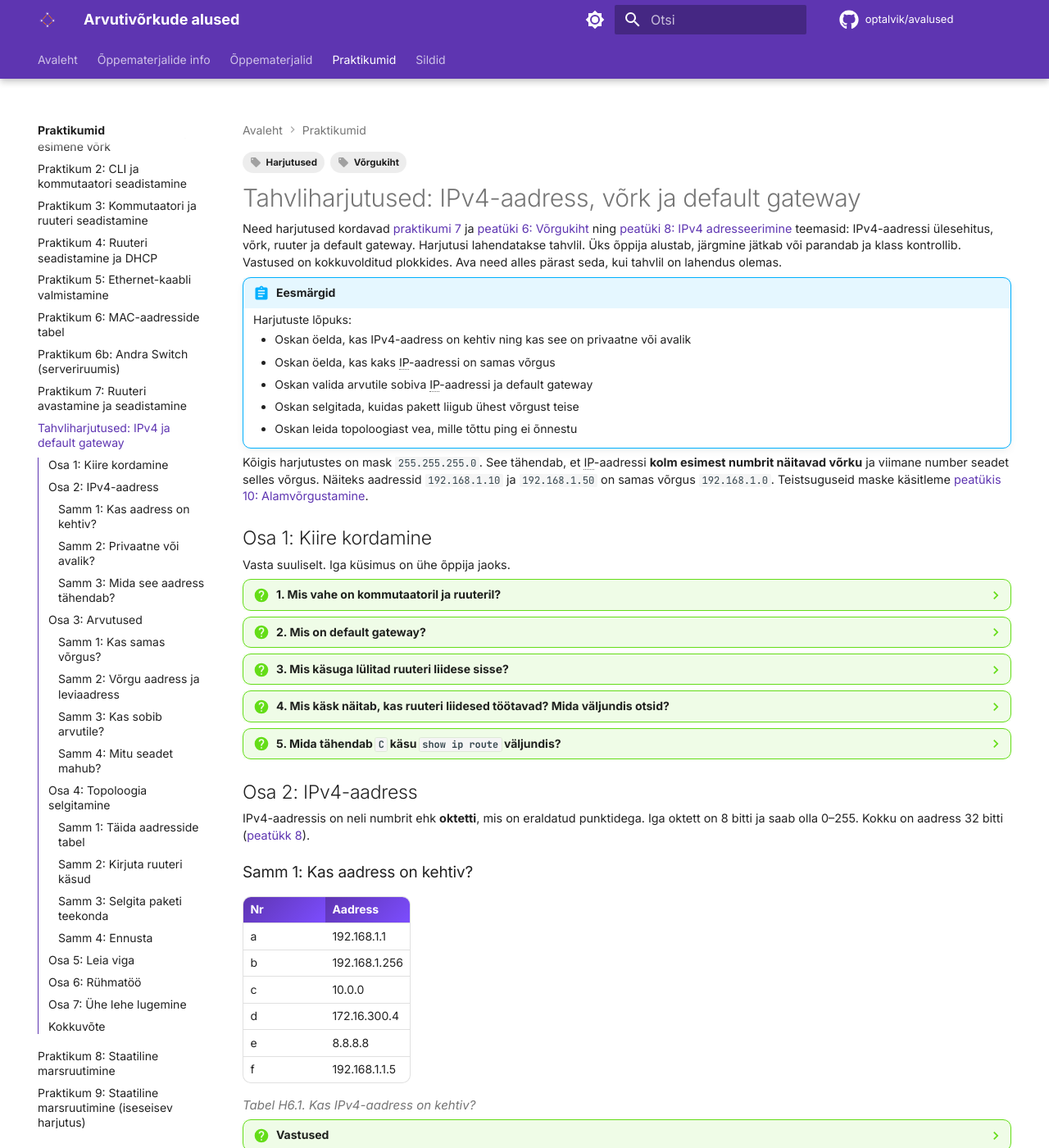
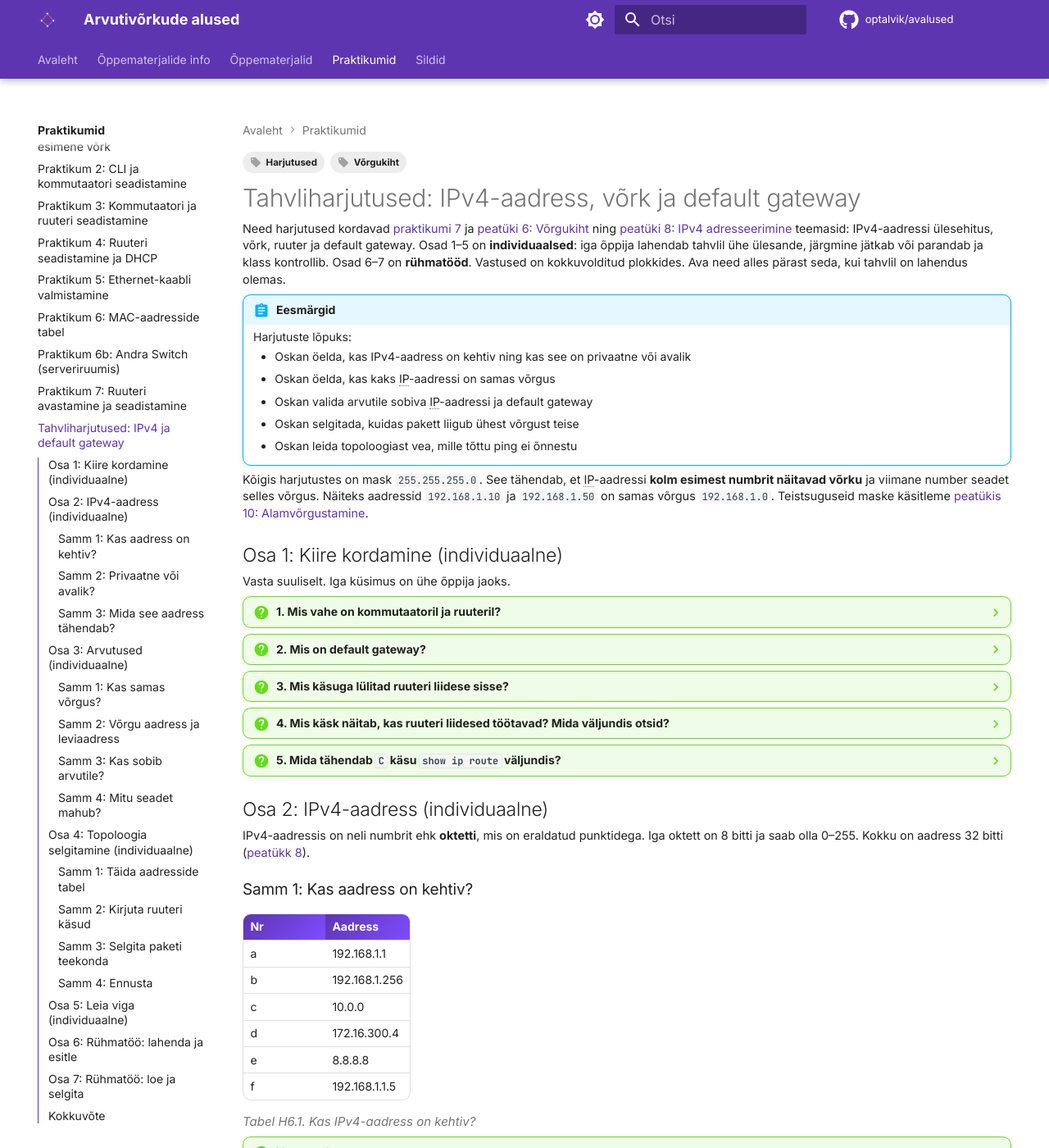
Before and after one commit to optalvik/avalused, an MkDocs documentation site: the page built from docs/praktikumid/harjutused_vorgukiht.md, in a window 1280 px wide and 1400 px high. Shown: the whole window at 82% size. Built offline with MkDocs 1.6.1 and Material for MkDocs 9.7.7, drawn with Linux system fonts in a browser that asks for light colours; comment, search, counter and statistics services are not loaded; some of the changed text lies outside the part shown.

Commit message:
Tahvliharjutused: osad märgitud individuaalseks või rühmatööks, IPv4 rühmatööd (NAT, aadresside nappus) ja peatüki 8 lugemine

```diff
--- a/docs/praktikumid/harjutused_vorgukiht.md
+++ b/docs/praktikumid/harjutused_vorgukiht.md
@@ -6,7 +6,7 @@ tags:
 
 # Tahvliharjutused: IPv4-aadress, võrk ja default gateway
 
-Need harjutused kordavad [praktikumi 7](praktikum_07.md) ja [peatüki 6: Võrgukiht](../teooria/06_vorgukiht.md) ning [peatüki 8: IPv4 adresseerimine](../teooria/08_ipv4.md) teemasid: IPv4-aadressi ülesehitus, võrk, ruuter ja default gateway. Harjutusi lahendatakse tahvlil. Üks õppija alustab, järgmine jätkab või parandab ja klass kontrollib. Vastused on kokkuvolditud plokkides. Ava need alles pärast seda, kui tahvlil on lahendus olemas.
+Need harjutused kordavad [praktikumi 7](praktikum_07.md) ja [peatüki 6: Võrgukiht](../teooria/06_vorgukiht.md) ning [peatüki 8: IPv4 adresseerimine](../teooria/08_ipv4.md) teemasid: IPv4-aadressi ülesehitus, võrk, ruuter ja default gateway. Osad 1–5 on **individuaalsed**: iga õppija lahendab tahvlil ühe ülesande, järgmine jätkab või parandab ja klass kontrollib. Osad 6–7 on **rühmatööd**. Vastused on kokkuvolditud plokkides. Ava need alles pärast seda, kui tahvlil on lahendus olemas.
 
 !!! abstract "Eesmärgid"
     Harjutuste lõpuks:
@@ -19,7 +19,7 @@ Need harjutused kordavad [praktikumi 7](praktikum_07.md) ja [peatüki 6: Võrguk
 
 Kõigis harjutustes on mask `255.255.255.0`. See tähendab, et IP-aadressi **kolm esimest numbrit näitavad võrku** ja viimane number seadet selles võrgus. Näiteks aadressid `192.168.1.10` ja `192.168.1.50` on samas võrgus `192.168.1.0`. Teistsuguseid maske käsitleme [peatükis 10: Alamvõrgustamine](../teooria/10_alamvorgustamine.md).
 
-## Osa 1: Kiire kordamine
+## Osa 1: Kiire kordamine (individuaalne)
 
 Vasta suuliselt. Iga küsimus on ühe õppija jaoks.
 
@@ -38,7 +38,7 @@ Vasta suuliselt. Iga küsimus on ühe õppija jaoks.
 ??? question "5. Mida tähendab `C` käsu `show ip route` väljundis?"
     *Connected*: võrk on otse ruuteri liidese taga. Need read tekivad ise, kui liidesel on IP-aadress ja liides on `up`.
 
-## Osa 2: IPv4-aadress
+## Osa 2: IPv4-aadress (individuaalne)
 
 IPv4-aadressis on neli numbrit ehk **oktetti**, mis on eraldatud punktidega. Iga oktett on 8 bitti ja saab olla 0–255. Kokku on aadress 32 bitti ([peatükk 8](../teooria/08_ipv4.md)).
 
@@ -91,7 +91,7 @@ Mida näitab arvutis olev aadress ja mida sa teed?
     2. DHCP server ei vastanud ja arvuti võttis endale ajutise aadressi. Internetti ei ole. Kontrolli kaablit või WiFi-ühendust ja ruuterit.
     3. Leviaadress: pakett läheb kõigile seadmetele samas võrgus. Arvutile seda aadressi anda ei saa.
 
-## Osa 3: Arvutused
+## Osa 3: Arvutused (individuaalne)
 
 Kirjuta vastus tahvlile ja selgita üks lause, kuidas selle said.
 
@@ -154,7 +154,7 @@ Mitu arvutit saab panna võrku `192.168.1.0`, kui mask on `255.255.255.0` ja ruu
 ??? question "Vastus"
     Viimane number saab olla 0–255, kokku 256 aadressi. Võrgu aadress ja leviaadress lähevad maha: jääb 254. Ruuter kasutab ühe, arvutitele jääb **253**.
 
-## Osa 4: Topoloogia selgitamine
+## Osa 4: Topoloogia selgitamine (individuaalne)
 
 Joonista see topoloogia tahvlile. Sama topoloogia oli praktikumis 7.
 
@@ -220,7 +220,7 @@ Mis juhtub, kui PC1-l on IP-aadress ja mask õiged, aga default gateway puudub?
 ??? question "Vastus"
     Ruuteri `192.168.1.1` pingimine õnnestub, sest see on PC1-ga samas võrgus. PC2 pingimine ei õnnestu, sest PC1 ei tea, kuhu teise võrku minevad paketid saata. Seda proovisite praktikumis 7 osas „Lõhu meelega: gateway puudub“.
 
-## Osa 5: Leia viga
+## Osa 5: Leia viga (individuaalne)
 
 Igas olukorras ei õnnestu ping PC1-st PC2-le. Topoloogia on sama mis osas 4. Õppija leiab vea, ütleb põhjuse ja kirjutab parandatud väärtuse tahvlile.
 
@@ -241,7 +241,7 @@ Igas olukorras ei õnnestu ping PC1-st PC2-le. Topoloogia on sama mis osas 4. Õ
     4. PC1 ja ruuteri liides kasutavad sama aadressi, tekib aadressikonflikt. Ruuteri liides peab olema `192.168.1.1`.
     5. Liides `Fa0/1` ei lähe olekusse `up`, kui kaabli teises otsas pole töötavat seadet. Marsruutimistabelis puudub siis ka rida `C 192.168.2.0`.
 
-## Osa 6: Rühmatöö
+## Osa 6: Rühmatöö: lahenda ja esitle
 
 Jagunege 3–4-liikmelistesse rühmadesse. Iga rühm saab ühe ülesande, joonistab lahenduse tahvlile ja selgitab selle teistele. Igal rühmal on 10 minutit ettevalmistuseks ja 3 minutit esitluseks.
 
@@ -254,15 +254,21 @@ Jagunege 3–4-liikmelistesse rühmadesse. Iga rühm saab ühe ülesande, joonis
 
     **Rühm 4.** Selgita teistele Haapsalu ja Tallinna näite abil, mis on default gateway ([peatükk 6](../teooria/06_vorgukiht.md#default-gateway-uks-valismaailma)). Joonista tahvlile pilt, kus on näha arvuti, gateway ja teine võrk.
 
+    **Rühm 5.** Kodus on ruuter, telefon, sülearvuti ja nutiteler. Kirjuta igale seadmele privaatne IPv4-aadress ja selgita, kuidas need seadmed ühe avaliku aadressiga internetti pääsevad ([NAT](../teooria/08_ipv4.md#nat-kuidas-privaatne-vork-internetti-paaseb)).
+
+    **Rühm 6.** IPv4-aadresse on umbes 4,3 miljardit, aga internetti ühendatud seadmeid on rohkem. Selgita, miks see ikkagi töötab, ja too kolm põhjust ([peatükk 8](../teooria/08_ipv4.md)).
+
 ??? question "Mida rühmatöö lahendusest otsida"
     - Igas võrgus on oma võrgu aadress, näiteks `192.168.1.0`, `192.168.2.0` ja `192.168.3.0`.
     - Ruuteril on igas võrgus üks liides ja selle aadress on selle võrgu gateway.
     - Arvutite aadressid on gateway'ga samas võrgus.
     - Rühm 3 alustab arvutist: IP-aadress ja gateway (`ipconfig`), siis ping gateway'le, siis ping väljapoole.
+    - Rühm 5: kõik kodu seadmed on samas privaatvõrgus (nt `192.168.1.x`), ruuter on gateway ja NAT asendab väljuva paketi aadressi ruuteri avaliku aadressiga.
+    - Rühm 6: privaatsed aadressid ja NAT, IPv6 ning see, et vabad aadressid ostetakse ja müüakse.
 
-## Osa 7: Ühe lehe lugemine
+## Osa 7: Rühmatöö: loe ja selgita
 
-Iga rühm loeb 10 minutit ühte osa [peatükist 6: Võrgukiht](../teooria/06_vorgukiht.md). Seejärel selgitab rühm selle tahvlil teistele 3 minutiga. Selgituses peab olema üks joonis ja üks näide.
+Iga rühm loeb 10 minutit ühte osa [peatükist 6: Võrgukiht](../teooria/06_vorgukiht.md) või [peatükist 8: IPv4 adresseerimine](../teooria/08_ipv4.md). Seejärel selgitab rühm selle tahvlil teistele 3 minutiga. Selgituses peab olema üks joonis ja üks näide.
 
 | Rühm | Mida loete |
 |---|---|
@@ -270,6 +276,9 @@ Iga rühm loeb 10 minutit ühte osa [peatükist 6: Võrgukiht](../teooria/06_vor
 | 2 | [Ruuter — võrkude vaheline teejuht](../teooria/06_vorgukiht.md#ruuter-vorkude-vaheline-teejuht) |
 | 3 | [Marsruutimistabel](../teooria/06_vorgukiht.md#marsruutimistabel-ruuteri-kaart) |
 | 4 | [Paketi teekond — kogu pilt](../teooria/06_vorgukiht.md#paketi-teekond-kogu-pilt) |
+| 5 | [Võrgu- ja hostiosa](../teooria/08_ipv4.md#vorgu-ja-hostiosa) |
+| 6 | [Avalikud ja privaatsed IP-aadressid](../teooria/08_ipv4.md#avalikud-ja-privaatsed-ip-aadressid) |
+| 7 | [Erilise tähendusega aadressid](../teooria/08_ipv4.md#erilist-tahendusega-aadressid) |
 
 *Tabel H6.7. Lugemise jaotus rühmadele*
 
```
